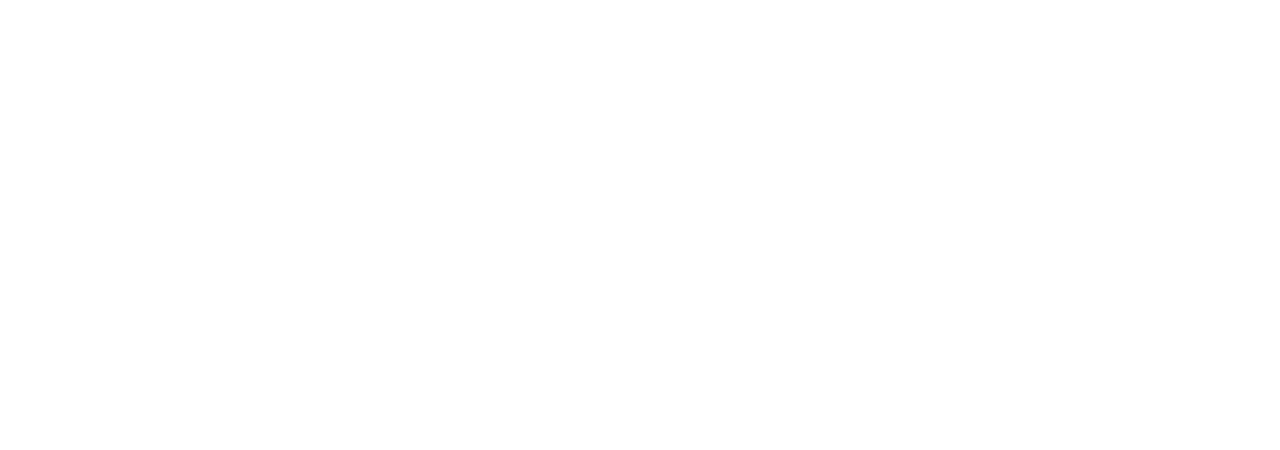
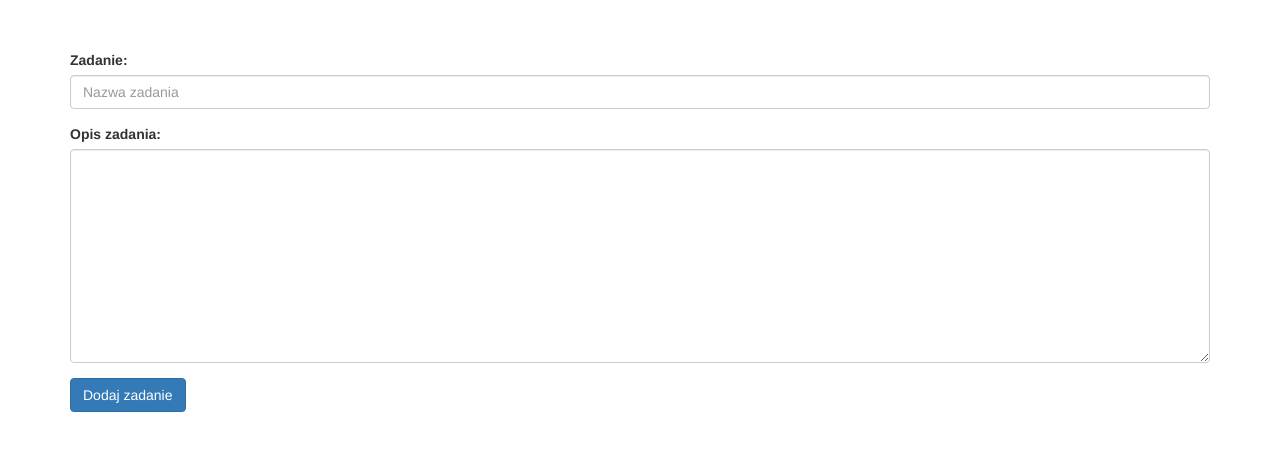
Before and after one commit to kamilklimek/todolist_js, a plain HTML site: page index.html in a window 1280 px wide. Drawn offline with Linux system fonts and the light colour scheme.

Commit message:
Form to add tasks

```diff
--- a/index.html
+++ b/index.html
@@ -9,7 +9,7 @@
     <meta name="author" content="">
     <link rel="icon" href="https://getbootstrap.com/docs/3.3/favicon.ico">
 
-    <title>Starter Template for Bootstrap</title>
+    <title>Todolist - JS</title>
 
     <!-- Bootstrap core CSS -->
     <link href="styles/bootstrap.min.css" rel="stylesheet">
@@ -33,6 +33,21 @@
   <body>
 
 
+    <div class="container col">
+      <form id="taskForm" action="" method="POST">
+        <div class="form-group">
+          <label for="inputTaskName">Zadanie: </label>
+          <input type="text" class="form-control" id="inputTaskName" aria-describedby="inputTaskName" placeholder="Nazwa zadania">
+        </div>
+        <div class="form-group">
+          <label for="inputTaskDescription">Opis zadania:</label>
+          <textarea class="form-control" id="inputTaskDescription" rows="10"></textarea>
+
+        </div>
+        <button id="taskBtnSubmit" type="submit" class="btn btn-primary">Dodaj zadanie</button>
+      </form>
+    </div>
+
 
 
     <!-- Bootstrap core JavaScript
```
